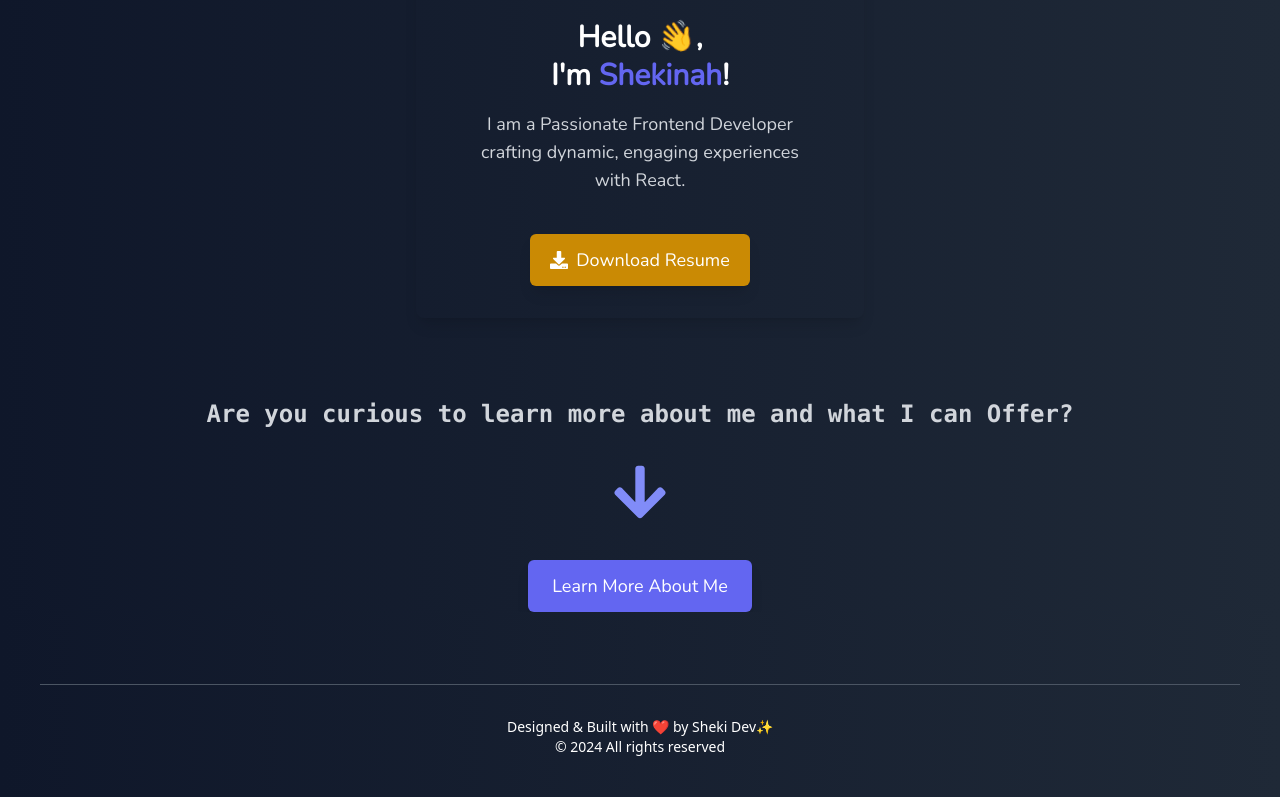
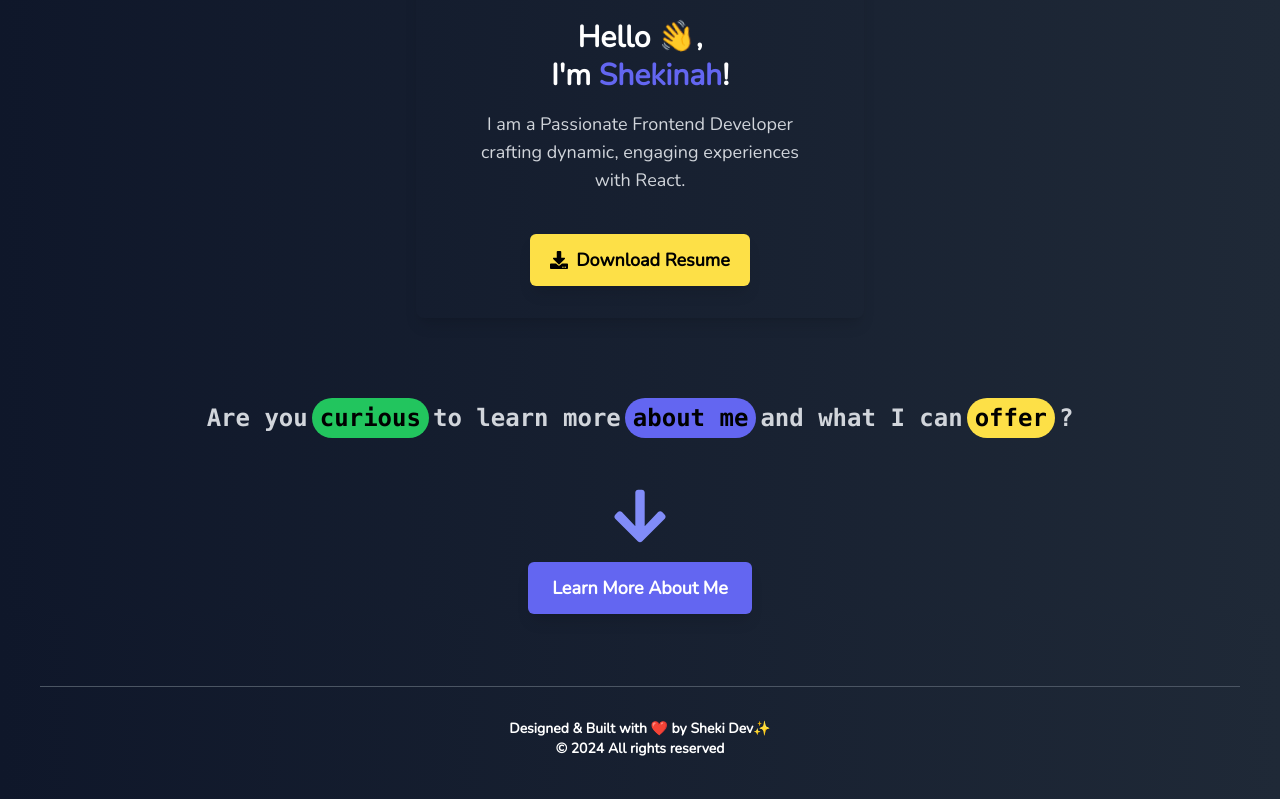
Before and after one commit to shekinahmanyi/portfolio-website2, a React (Create React App) app in the folder portfolio-site/: page / in a window 1280 px wide. Shown: the part 353-1152 px from the top of the page. Built offline with nearby package versions, Linux system fonts and the light colour scheme.

Commit message:
Added colors

```diff
--- a/portfolio-site/src/components/Footer.jsx
+++ b/portfolio-site/src/components/Footer.jsx
@@ -38,7 +38,7 @@ function Footer() {
 
         <hr className="my-8 border-t border-gray-600 w-full" />
 
-        <div className="text-sm font-light">
+        <div className="text-sm font-bold font-nunito">
           <p>Designed & Built with ❤️ by Sheki Dev✨</p>
           <p>&copy; {footerYear} All rights reserved</p>
         </div>
--- a/portfolio-site/src/pages/About.jsx
+++ b/portfolio-site/src/pages/About.jsx
@@ -19,7 +19,7 @@ function About() {
           <div className="border-l-4 border-blue-400 pl-4 mb-4">
             <h1 className="text-sm text-blue-400">About Me</h1>
           </div>
-          <h1 className="text-base font-bold text-white mb-2">More About Me</h1>
+          <h1 className="text-base font-bold text-green-500 mb-2 ">More About Me</h1>
           <p className="text-white text-base">
             My name is Shekinah Manyi and I am a Software Engineer
             <br />
@@ -46,7 +46,7 @@ function About() {
             Please Feel free to reach out!!
           </p>
           <a href={blogUrl} target="_blank" rel="noopener noreferrer">
-            <button className="transition ease-in-out delay-150 hover:-translate-y-1 hover:scale-110 bg-white text-blue-700 px-4 py-2 rounded-md flex items-center mt-4">
+            <button className="transition ease-in-out delay-150 hover:-translate-y-1 hover:scale-110 bg-yellow-300 text-black font-bold px-4 py-2 rounded-md flex items-center mt-4">
               Visit My Blog <FaArrowRight className="ml-1" />
             </button>
           </a>
--- a/portfolio-site/src/pages/Contact.jsx
+++ b/portfolio-site/src/pages/Contact.jsx
@@ -80,7 +80,7 @@ function Contact() {
             </div>
             <button
               type="submit"
-              className="w-full py-3 bg-indigo-400 text-white font-bold rounded-lg shadow-md hover:bg-indigo-600 transition transform hover:-translate-y-1"
+              className="w-full py-3 bg-indigo-400 text-black font-bold rounded-lg shadow-md hover:bg-indigo-600 transition transform hover:-translate-y-1"
             >
               Send Message
             </button>
--- a/portfolio-site/src/pages/Home.jsx
+++ b/portfolio-site/src/pages/Home.jsx
@@ -125,7 +125,7 @@ function Home() {
           <a
             href={resumeUrl}
             download="resume.pdf"
-            className="transition ease-in-out delay-150 hover:-translate-y-1 hover:scale-110 bg-yellow-600 text-white text-lg font-medium px-5 py-3 rounded-md flex items-center shadow-lg"
+            className="transition ease-in-out delay-150 hover:-translate-y-1 hover:scale-110 bg-yellow-300 text-black  text-lg font-bold px-5 py-3 rounded-md flex items-center shadow-lg"
           >
             <FaDownload className="mr-2" /> Download Resume
           </a>
@@ -135,18 +135,35 @@ function Home() {
       {/* Additional Section */}
 <div className="relative z-10 text-center mt-12 md:mt-16">
   <p className="text-gray-300 text-xl md:text-2xl font-mono font-bold p-4">
-          Are you curious to learn more about me and what I can Offer?
+    Are you
+    <span className="bg-green-500 text-black rounded-full px-2 py-1 inline-block mx-1">
+      curious
+    </span>
+    to learn more
+    <span className="bg-indigo-500 text-black rounded-full px-2 py-1 inline-block mx-1">
+      about me
+    </span>
+    and what I can
+    <span className="bg-yellow-300 text-black rounded-full px-2 py-1 inline-block mx-1">
+      offer
+    </span>
+    ?
   </p>
-        <Link to="/about" className="inline-block mt-4">
-          <FaArrowDown className="text-indigo-400 text-6xl animate-bounce" />
-        </Link>
-      </div>
-      {/* New Button Below Arrow */}
-      <Link to="/about" className="inline-block mt-8">
-        <button className="transition ease-in-out delay-150 hover:-translate-y-1 hover:scale-110 bg-indigo-500 text-white text-lg font-medium px-6 py-3 rounded-md shadow-lg font-nunito">
+
+  {/* Container for Arrow and Button */}
+  <div className="flex flex-col items-center justify-center mt-8">
+    <FaArrowDown className="text-indigo-400 text-6xl animate-bounce cursor-pointer mb-4" />
+
+    <Link to="/about">
+      <button className="transition cursor-pointer ease-in-out delay-150 hover:-translate-y-1 hover:scale-110 bg-indigo-500 text-white text-lg font-bold px-6 py-3 rounded-md shadow-lg font-nunito">
         Learn More About Me
       </button>
     </Link>
+  </div>
+</div>
+
+
+
     </main>
   );
 }
--- a/portfolio-site/src/pages/Projects.jsx
+++ b/portfolio-site/src/pages/Projects.jsx
@@ -263,7 +263,7 @@ function Projects() {
             target="_blank"
             rel="noopener noreferrer"
           >
-            <button className="transition ease-in-out delay-150 hover:-translate-y-1 hover:scale-110 bg-white text-blue-700 px-4 py-2 rounded-md flex items-center mt-4">
+            <button className="transition ease-in-out delay-150 hover:-translate-y-1 hover:scale-110 bg-yellow-300 text-black font-bold px-4 py-2 rounded-md flex items-center mt-4">
               Check More Projects <FaArrowRight className="ml-1" />
             </button>
           </a>
```
Lines whose indentation alone changed are shown as unchanged.
